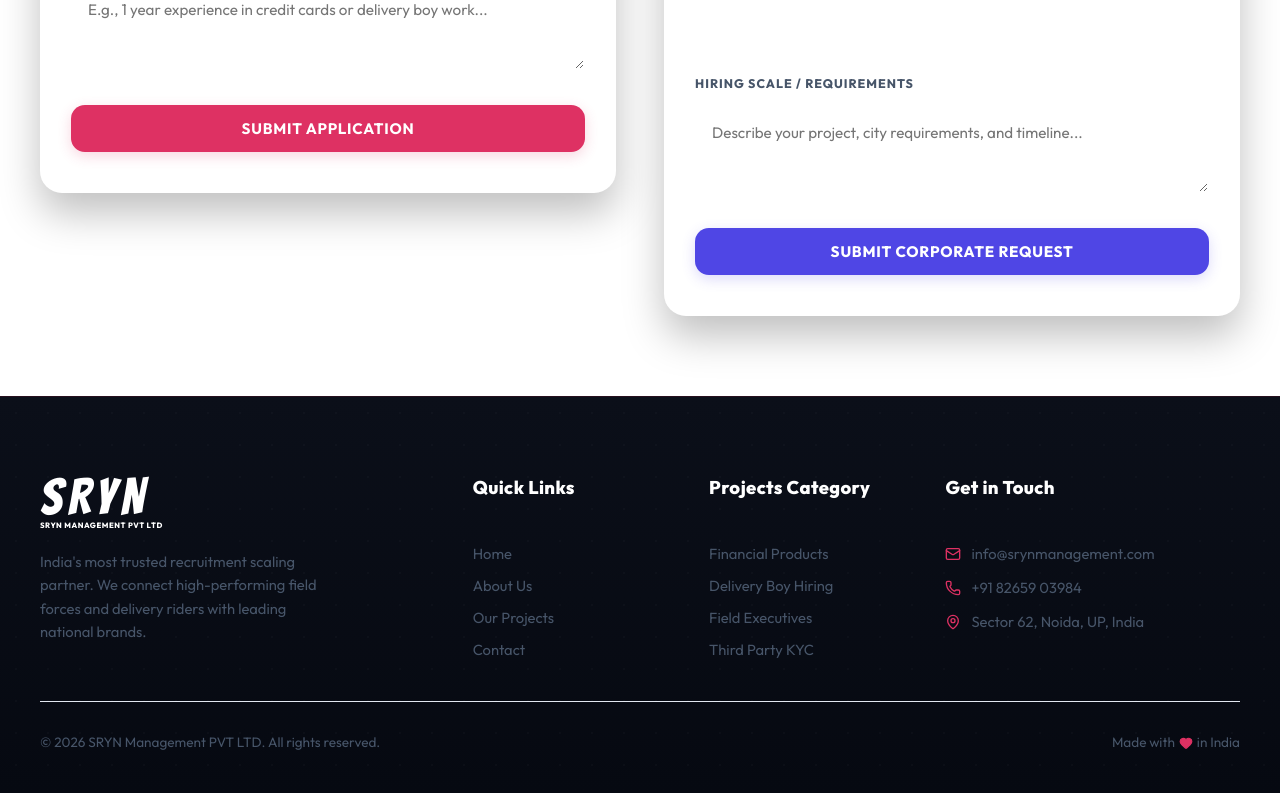
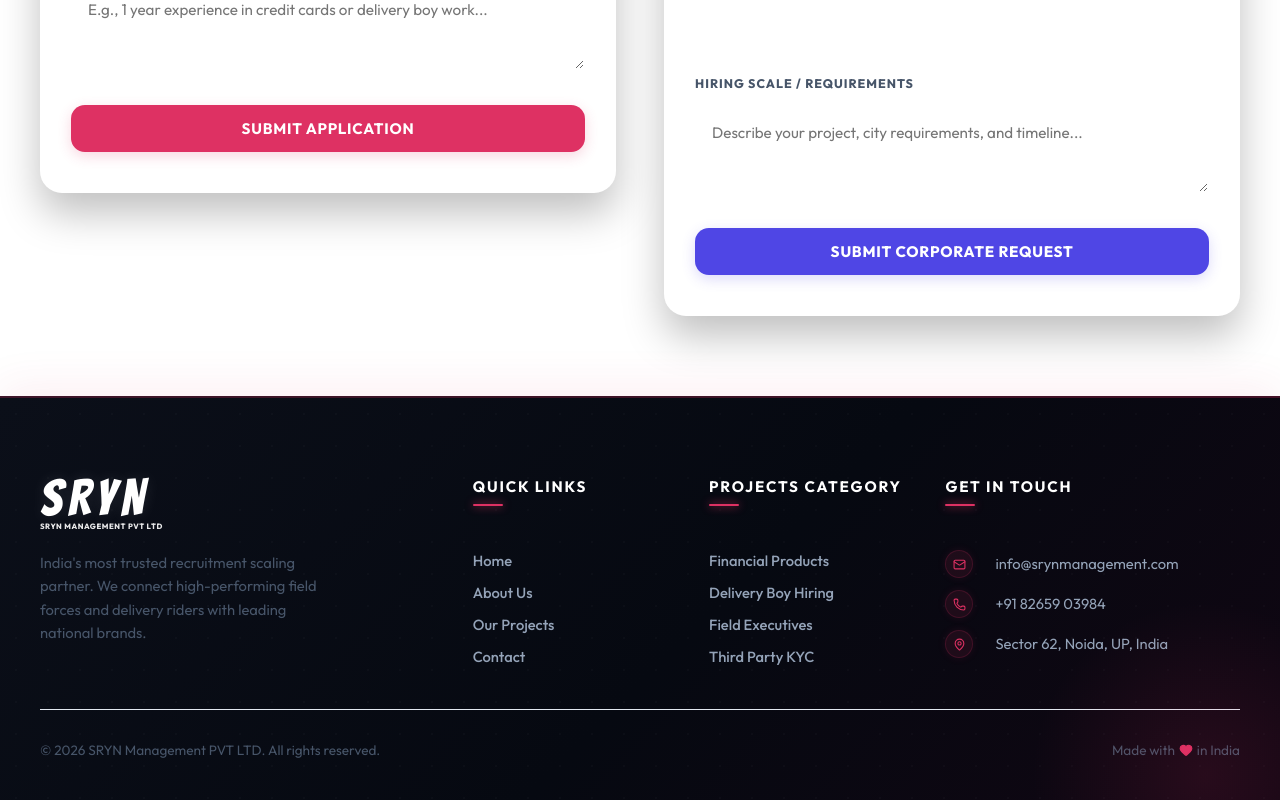
Before and after one commit to ravidhakre/gig-sathi, a React (Vite) app: page / in a window 1280 px wide. Shown: the part 2938-3738 px from the top of the page. Built offline with nearby package versions, Linux system fonts and the light colour scheme; no server answers; the database is empty.

Commit message:
brand: make footer extremely premium with gradient bg, glowing blobs, underlines for headers, and round hover circles for contact icons

```diff
--- a/src/components/Footer.jsx
+++ b/src/components/Footer.jsx
@@ -5,14 +5,15 @@ import { Briefcase, Mail, Phone, MapPin, Heart } from 'lucide-react';
 const Footer = () => {
   return (
     <footer style={footerStyle}>
+      <div className="footer-glow-blob"></div>
       <div className="container" style={gridStyle}>
         {/* Info Column */}
         <div style={colStyle}>
           <Link to="/" style={{ ...logoStyle, flexDirection: 'column', alignItems: 'flex-start', gap: '4px', textDecoration: 'none' }}>
-            <span style={{ fontWeight: 'normal', fontSize: '3.2rem', color: '#ffffff', letterSpacing: '0.11em', marginRight: '-0.11em', fontFamily: "'Frank Bellamy', 'Bangers', sans-serif", lineHeight: 0.8, textTransform: 'uppercase' }}>
+            <span style={{ fontWeight: 'normal', fontSize: '3.2rem', color: '#ffffff', letterSpacing: '0.11em', marginRight: '-0.11em', fontFamily: "'Frank Bellamy', 'Bangers', sans-serif", lineHeight: 0.8, textTransform: 'uppercase', textShadow: '0 0 15px rgba(255,255,255,0.1)' }}>
               SRYN
             </span>
-            <span style={{ fontSize: '0.48rem', fontWeight: 800, letterSpacing: '0.07em', color: '#ffffff', textTransform: 'uppercase', lineHeight: 1 }}>
+            <span style={{ fontSize: '0.48rem', fontWeight: 800, letterSpacing: '0.07em', color: 'rgba(255,255,255,0.9)', textTransform: 'uppercase', lineHeight: 1 }}>
               SRYN MANAGEMENT PVT LTD
             </span>
           </Link>
@@ -47,17 +48,17 @@ const Footer = () => {
         <div style={colStyle}>
           <h4 style={titleStyle}>Get in Touch</h4>
           <ul style={{ ...listStyle, gap: '12px' }}>
-            <li style={contactItemStyle}>
-              <Mail size={16} color="var(--primary-color)" />
-              <span>info@srynmanagement.com</span>
+            <li className="footer-contact-item" style={{ ...contactItemStyle, cursor: 'default' }}>
+              <span className="footer-contact-icon"><Mail size={13} /></span>
+              <span style={{ fontSize: '0.92rem', color: '#94a3b8' }}>info@srynmanagement.com</span>
             </li>
-            <li style={contactItemStyle}>
-              <Phone size={16} color="var(--primary-color)" />
-              <span>+91 82659 03984</span>
+            <li className="footer-contact-item" style={{ ...contactItemStyle, cursor: 'default' }}>
+              <span className="footer-contact-icon"><Phone size={13} /></span>
+              <span style={{ fontSize: '0.92rem', color: '#94a3b8' }}>+91 82659 03984</span>
             </li>
-            <li style={contactItemStyle}>
-              <MapPin size={16} color="var(--primary-color)" />
-              <span>Sector 62, Noida, UP, India</span>
+            <li className="footer-contact-item" style={{ ...contactItemStyle, cursor: 'default' }}>
+              <span className="footer-contact-icon"><MapPin size={13} /></span>
+              <span style={{ fontSize: '0.92rem', color: '#94a3b8' }}>Sector 62, Noida, UP, India</span>
             </li>
           </ul>
         </div>
@@ -158,9 +159,11 @@ const bottomStyle = {
 const footerCSS = document.createElement('style');
 footerCSS.textContent = `
   footer {
-    background: linear-gradient(180deg, #0b0f19 0%, #060911 100%) !important;
+    background: linear-gradient(135deg, #0b0f19 0%, #060911 55%, #100612 100%) !important;
     position: relative;
     overflow: hidden;
+    border-top: 2px solid rgba(222, 49, 99, 0.25) !important;
+    box-shadow: 0 -10px 40px rgba(222, 49, 99, 0.08) !important;
   }
 
   footer::before {
@@ -172,27 +175,92 @@ footerCSS.textContent = `
     pointer-events: none;
   }
 
+  .footer-glow-blob {
+    position: absolute;
+    bottom: -150px;
+    right: -100px;
+    width: 350px;
+    height: 350px;
+    background: radial-gradient(circle, rgba(222, 49, 99, 0.12) 0%, transparent 70%);
+    pointer-events: none;
+    z-index: 1;
+  }
+
   footer h4 {
     color: #ffffff !important;
-    font-weight: 800 !important;
-    font-size: 1.15rem !important;
-    letter-spacing: 0.02em;
+    font-weight: 700 !important;
+    font-size: 0.95rem !important;
+    text-transform: uppercase !important;
+    letter-spacing: 0.12em !important;
     margin-bottom: 24px;
+    position: relative;
+    padding-bottom: 10px;
+  }
+
+  footer h4::after {
+    content: '';
+    position: absolute;
+    left: 0;
+    bottom: 0;
+    width: 30px;
+    height: 2px;
+    background: var(--primary-color);
+    border-radius: 2px;
+    box-shadow: 0 0 8px var(--primary-color);
   }
 
   footer a {
-    transition: all 0.25s ease !important;
+    color: #94a3b8 !important;
+    font-weight: 500 !important;
+    transition: all 0.25s cubic-bezier(0.4, 0, 0.2, 1) !important;
     display: inline-block;
   }
 
   footer a:hover {
     color: #ffffff !important;
+    transform: translateX(6px) !important;
+    text-shadow: 0 0 8px rgba(255, 255, 255, 0.2);
+  }
+
+  .footer-contact-item {
+    transition: all 0.25s ease;
+  }
+
+  .footer-contact-item:hover {
+    color: #ffffff !important;
     transform: translateX(4px);
   }
 
-  @media (max-width: 768px) {
-    footer .container { grid-template-columns: 1fr !important; gap: 30px !important; }
-    footer { padding-top: 40px !important; }
+  .footer-contact-icon {
+    display: inline-flex;
+    align-items: center;
+    justify-content: center;
+    width: 28px;
+    height: 28px;
+    border-radius: 50%;
+    background: rgba(222, 49, 99, 0.1);
+    border: 1px solid rgba(222, 49, 99, 0.18);
+    color: var(--primary-color);
+    box-shadow: 0 0 8px rgba(222, 49, 99, 0.1);
+    transition: all 0.25s ease;
+    margin-right: 12px;
+    flex-shrink: 0;
+  }
+
+  .footer-contact-item:hover .footer-contact-icon {
+    background: var(--primary-color);
+    color: #ffffff;
+    border-color: var(--primary-color);
+    box-shadow: var(--shadow-glow);
+    transform: scale(1.08);
+  }
+
+  @media (max-width: 992px) {
+    footer .container:first-of-type { grid-template-columns: 1fr 1fr !important; gap: 40px !important; }
+  }
+  @media (max-width: 576px) {
+    footer .container:first-of-type { grid-template-columns: 1fr !important; gap: 30px !important; }
+    footer { padding-top: 50px !important; }
   }
 `;
 document.head.appendChild(footerCSS);
```
